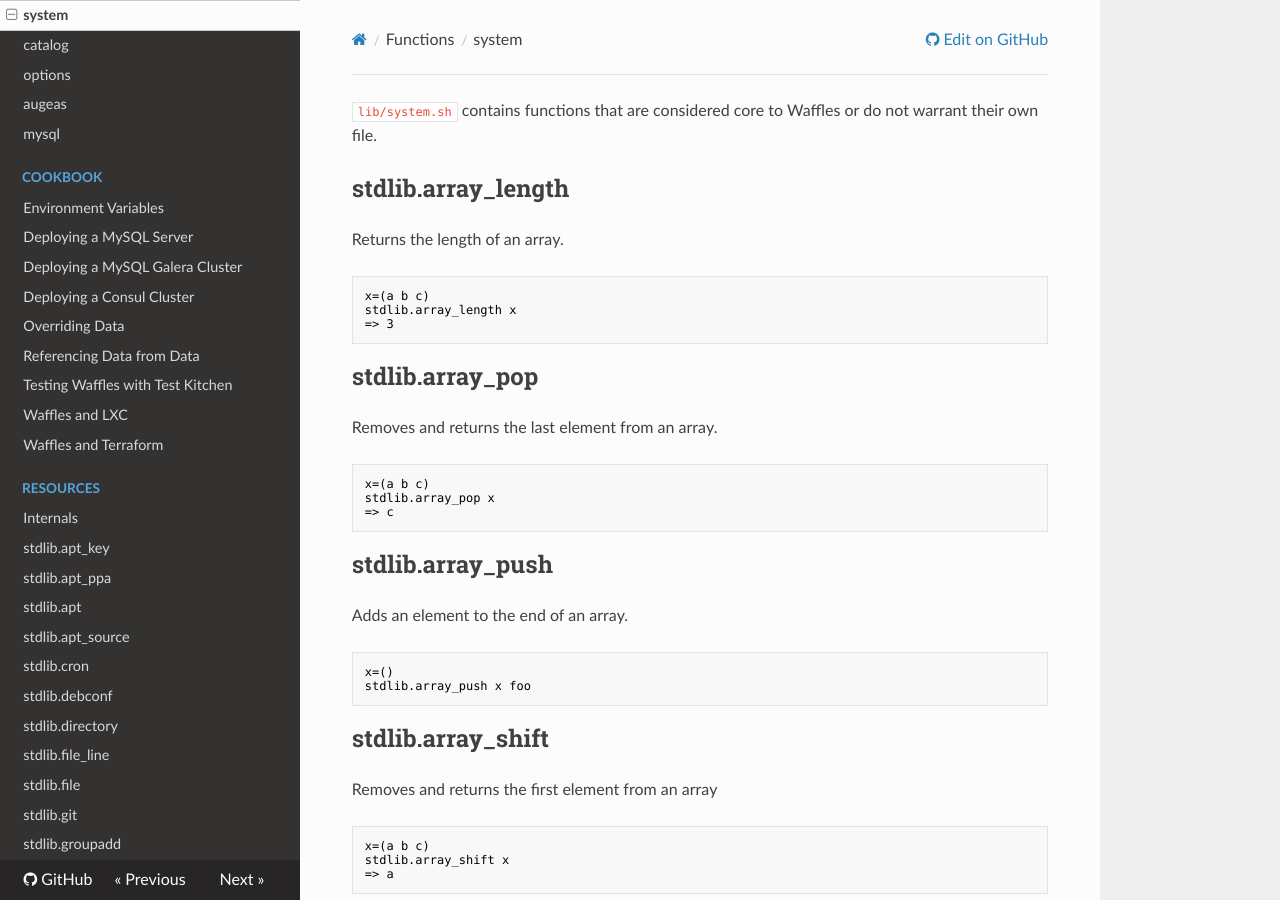
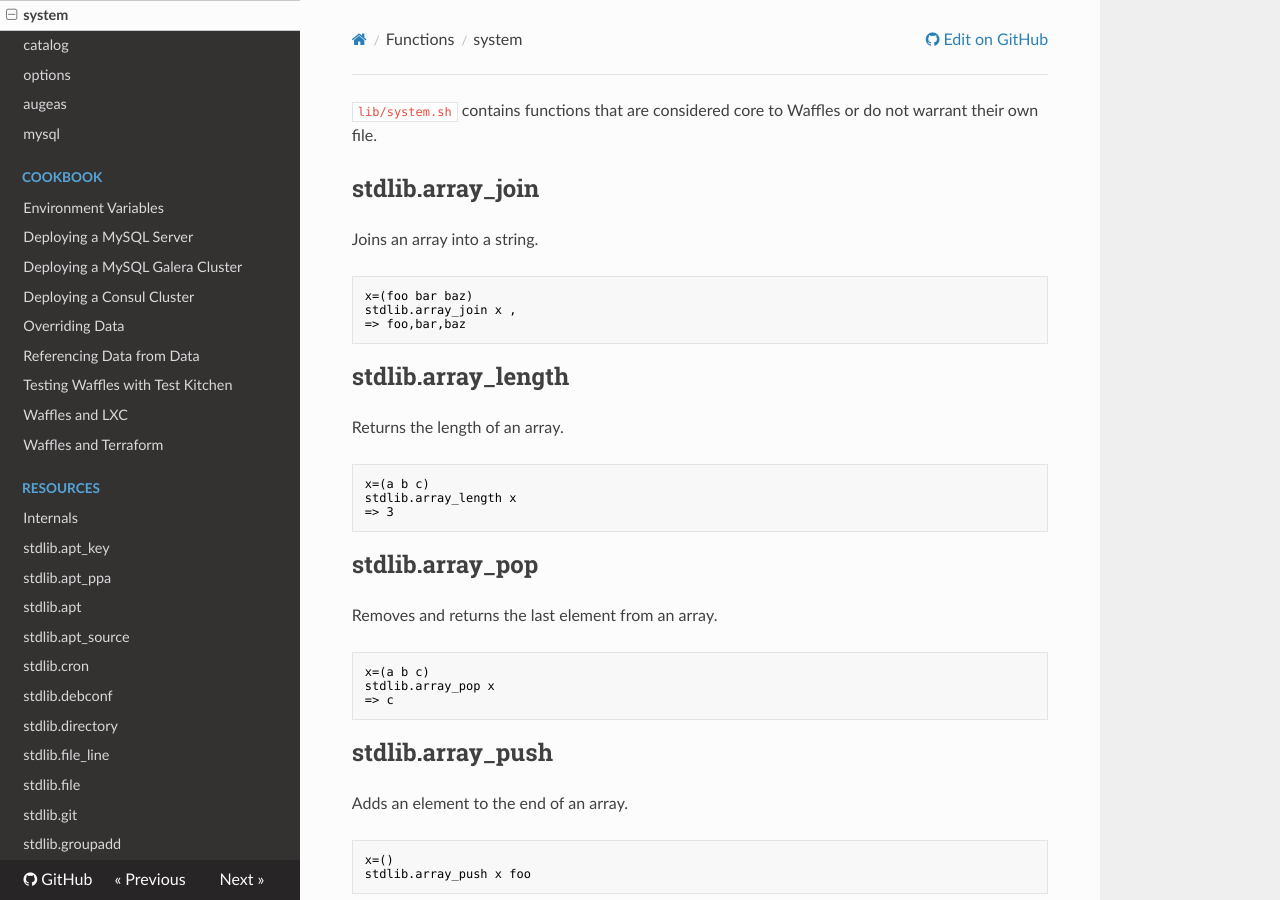
Before and after one commit to wffls/waffles, an MkDocs documentation site: the page built from docs/functions/system.md, in a window 1280 px wide and 900 px high. Built offline with MkDocs 1.6.1, drawn with Linux system fonts in a browser that asks for light colours; nearby versions of some CDN libraries; old or Windows-style settings are respelled for this version of MkDocs; some of the changed text lies outside the part shown.

Commit message:
Renaming join, cleaning up others

````diff
--- a/docs/functions/system.md
+++ b/docs/functions/system.md
@@ -1,4 +1,14 @@
 `lib/system.sh` contains functions that are considered core to Waffles or do not warrant their own file.
+
+## stdlib.array_join
+
+Joins an array into a string.
+
+```shell
+x=(foo bar baz)
+stdlib.array_join x ,
+=> foo,bar,baz
+```
 
 ## stdlib.array_length
 
@@ -136,14 +146,6 @@ Prints a log message at `info` level.
 stdlib.info "Foobar"
 ```
 
-## stdlib.join
-
-Joins an array into a string.
-
-```shell
-stdlib.join , foo bar baz
-```
-
 ## stdlib.mute
 
 Prints the command being run, but suppresses the command output.
````
Also changed, not shown: 2 other files.
